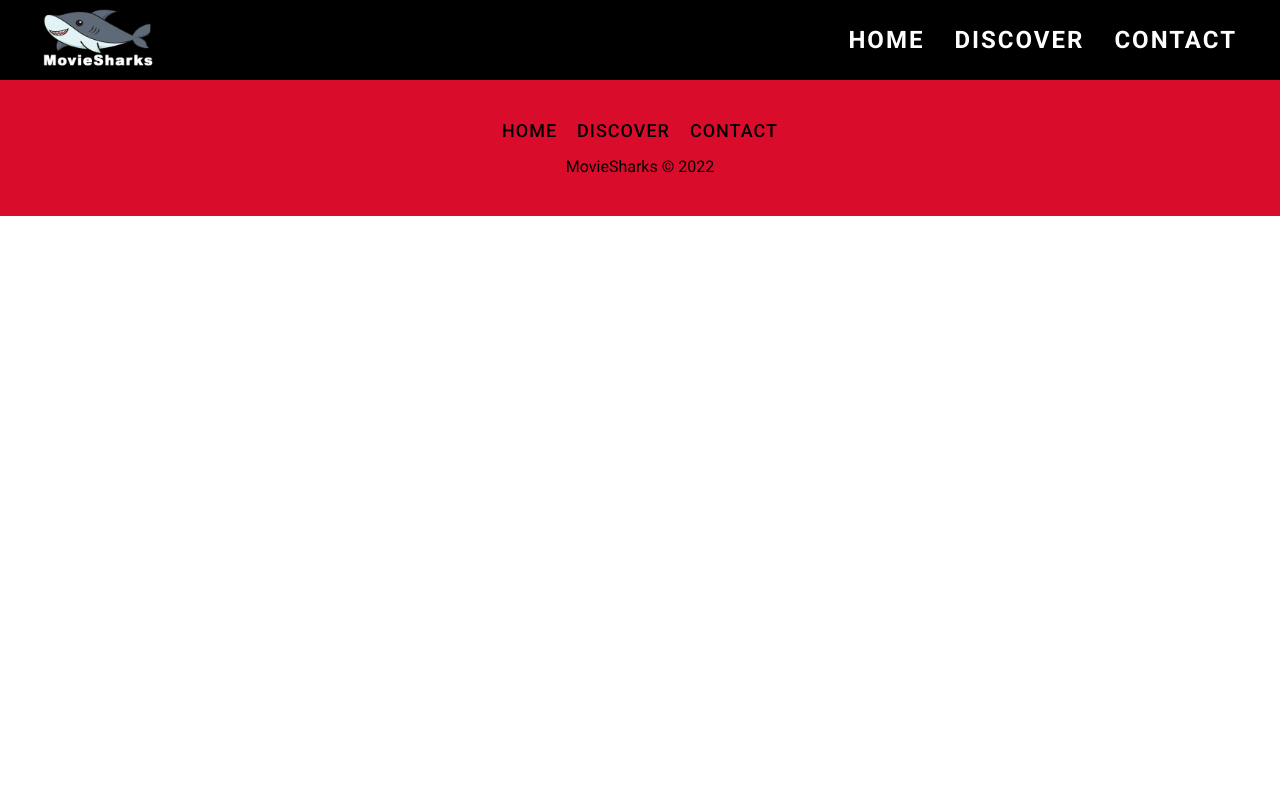
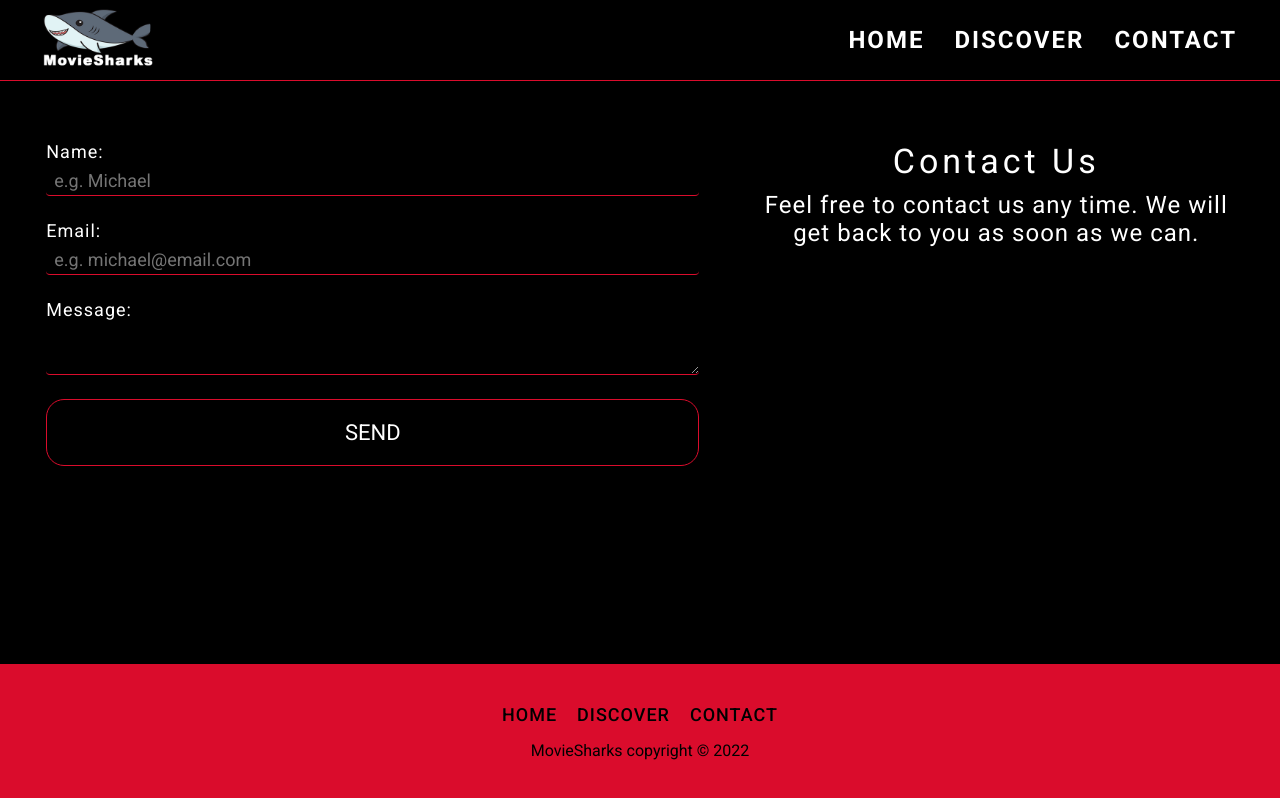
Before and after one commit to NadmorskaAlpaka/moviesharks, a React (Create React App) app: page /contact in a window 1280 px wide. Built offline with nearby package versions, Linux system fonts and the light colour scheme.

Commit message:
discover page

```diff
--- a/src/App.js
+++ b/src/App.js
@@ -2,6 +2,8 @@ import Navbar from './components/Navbar'
 import { BrowserRouter as Router, Routes, Route } from 'react-router-dom';
 import Home from './pages/Home';
 import Footer from './components/Footer';
+import Contact from './pages/Contact';
+import Discover from './pages/Discover';
 
 function App() {
   return (
@@ -10,6 +12,8 @@ function App() {
         <Navbar />
           <Routes>
             <Route path="/" element={<Home />} />
+            <Route path="/discover" element={<Discover />} />
+            <Route path="/contact" element={<Contact />} />
           </Routes>
         <Footer />
       </div>
--- a/src/components/BrowseMoreMovies.jsx
+++ b/src/components/BrowseMoreMovies.jsx
@@ -7,7 +7,7 @@ const Browsemoremovies = () => {
             <div className='container'>
                 <div className='row'>
                     <div className='browse-more-movies--wrapper'>
-                        <Link to="/" className='btn click'>
+                        <Link to="/discover" className='btn click'>
                             Discover more movies
                         </Link>
                     </div>
--- a/src/components/Footer.jsx
+++ b/src/components/Footer.jsx
@@ -14,18 +14,18 @@ const Footer = () => {
                                 </Link>
                             </li>
                             <li className='footer__list--element click'>
-                                <Link to="/" className='footer__link'>
+                                <Link to="/discover" className='footer__link'>
                                     Discover
                                 </Link>
                             </li>
                             <li className='footer__list--element click'>
-                                <Link to="/" className='footer__link'>
+                                <Link to="/contact" className='footer__link'>
                                     Contact
                                 </Link>
                             </li>
                         </ul>
                         <span className='copyright'>
-                            MovieSharks &copy; 2022
+                            MovieSharks copyright &copy; 2022
                         </span>
                     </div>
                 </div>
--- a/src/components/MovieCard.jsx
+++ b/src/components/MovieCard.jsx
@@ -15,7 +15,7 @@ const Moviecard = ({movie}) => {
             </span>
             <span className="movie__rating">
                 {
-                    movie.vote_average
+                    movie.vote_average.toFixed(1)
                 }
             </span>
         </div>
--- a/src/components/Navbar.jsx
+++ b/src/components/Navbar.jsx
@@ -24,7 +24,7 @@ const Navbar = () => {
                         <Link
                             data-title="DISCOVER"
                             className="nav__link link--hover-effect"
-                            to="/"
+                            to="/discover"
                         >
                             Discover
                         </Link>
@@ -33,7 +33,7 @@ const Navbar = () => {
                         <Link
                             data-title="CONTACT"
                             className="nav__link link--hover-effect"
-                            to="/"
+                            to="/contact"
                         >
                             Contact
                         </Link>
--- a/src/components/TopRatedMovies.jsx
+++ b/src/components/TopRatedMovies.jsx
@@ -20,7 +20,7 @@ const TopRatedMovies = () => {
             <div className="container">
                 <div className="row">
                     <h2 className="section__title">Top Rated Movies</h2>
-                    <div className="top-rated-movies--wrapper">
+                    <div className="movies--wrapper">
                         {
                             !topRatedMovies ? (
                                 <>
--- a/src/index.css
+++ b/src/index.css
@@ -8,6 +8,8 @@
             4.TopRatedMovies
             5.Footer
             6.Browsemoremovies
+            7.Contact
+            8.Discover
    =========================*/
 /* =========================
             1.Generic
@@ -28,6 +30,12 @@
 
 html{
   scroll-behavior: smooth;
+}
+
+.App{
+  min-height: 100vh;
+  display: flex;
+  flex-direction: column;
 }
 
 img{
@@ -81,10 +89,16 @@ a{
   text-transform: uppercase;
   border: 1px solid var(--third-color);
   transition: all 300ms ease;
+  background-color: transparent;
 }
 
 .btn:hover{
   background-color: var(--third-color);
+}
+
+.movies--wrapper{
+  display: flex;
+  flex-wrap: wrap;
 }
 
 /* =========================
@@ -294,15 +308,11 @@ nav{
   margin-bottom: 40px;
 }
 
-.top-rated-movies--wrapper{
-  display: flex;
-  flex-wrap: wrap;
-}
-
 .movie-card{
   width: calc(100% / 3);
   display: flex;
   position: relative;
+  overflow: hidden;
 }
 
 .movie-card::after{
@@ -349,8 +359,16 @@ nav{
   border-radius: 50%;
 }
 
+.movie__img{
+  transition: all 300ms ease;
+}
+
 .movie-card:hover .movie__rating{
   color: rgb(255, 224, 50);
+}
+
+.movie-card:hover .movie__img{
+  transform: scale(1.1);
 }
 
 .movie-card--skeleton{
@@ -393,6 +411,8 @@ nav{
 footer{
   padding: 40px 0;
   background-color: var(--third-color);
+  position: sticky;
+  top: 100%;
 }
 
 .footer--wrapper{
@@ -435,3 +455,84 @@ footer{
   display: flex;
   justify-content: center;
 }
+
+/* =========================
+            7.Contact
+   =========================*/
+#contact{
+  padding: 60px 0 40px 0;
+  border-top: 1px solid var(--third-color);
+  display: flex;
+  flex-grow: 1;
+  background-color: var(--primary-color);
+}
+
+.contact--wrapper{
+  display: flex;
+  justify-content: space-between;
+}
+
+.form--wrapper{
+  width: 55%;
+}
+
+.contact-description--wrapper{
+  width: 40%;
+}
+
+.contact-form{
+  display: flex;
+  flex-direction: column;
+}
+
+.contact__box{
+  display: flex;
+  flex-direction: column;
+  margin-bottom: 24px;
+}
+
+.contact__label{
+  color: var(--secondary-color);
+  letter-spacing: 1px;
+  font-size: 18px;
+  margin-bottom: 4px;
+}
+
+.contact__input{
+  padding: 4px 8px;
+  font-size: 18px;
+  border-radius: 4px;
+  background-color: transparent;
+  border: none;
+  color: var(--secondary-color);
+  border-bottom: 1px solid var(--third-color);
+  transition: all 600ms ease;
+}
+
+.contact__input:focus{
+  outline: none;
+  border: 1px solid var(--third-color);
+  color: var(--secondary-color);
+}
+
+.contact__para{
+  color: var(--secondary-color);
+  font-size: 24px;
+  letter-spacing: 1px;
+  text-align: center;
+  margin-top: -30px;
+}
+
+/* =========================
+            8.Discover
+   =========================*/
+#popular-movies,
+#popular-now-playing,
+#upcoming-movies{
+  background-color: var(--primary-color);
+  padding-bottom: 40px;
+}
+
+#popular-movies{
+  padding-top: 40px;
+}
--- /dev/null
+++ b/src/pages/Contact.jsx
@@ -0,0 +1,56 @@
+import React from 'react';
+
+const Contact = () => {
+    return (
+        <section id='contact'>
+            <div className='container'>
+                <div className='row'>
+                    <div className='contact--wrapper'>
+                        <div className="form--wrapper">
+                            <form className='contact-form'>
+                                <div className='contact__box'>
+                                    <label className="contact__label" htmlFor="name">Name:</label>
+                                    <input
+                                        className="contact__input"
+                                        name="name"
+                                        type="text"
+                                        placeholder="e.g. Michael"
+                                        required
+                                    ></input>
+                                </div>
+                                <div className='contact__box'>
+                                    <label className="contact__label" htmlFor="emial">Email:</label>
+                                    <input
+                                        className="contact__input"
+                                        name="email"
+                                        type="email"
+                                        placeholder="e.g. michael@email.com"
+                                        required
+                                    ></input>
+                                </div>
+                                <div className='contact__box'>
+                                    <label className="contact__label" htmlFor="name">Message:</label>
+                                    <textarea
+                                        className="contact__input"
+                                        name="name"
+                                        type="text"
+                                        required
+                                    ></textarea>
+                                </div>
+                                <button className='btn'>Send</button>
+                            </form>
+                        </div>
+                        <div className='contact-description--wrapper'>
+                            <h2 className='section__title'>Contact Us</h2>
+                            <p className='contact__para'>
+                                Feel free to contact us any time. We will get back to you as soon as we can.
+                            </p>
+                        </div>
+                    </div>
+                </div>
+            </div>
+        </section>
+    );
+}
+
+export default Contact;
--- /dev/null
+++ b/src/pages/Discover.jsx
@@ -0,0 +1,71 @@
+import axios from 'axios';
+import React, { useState, useEffect } from 'react';
+import Moviecard from '../components/MovieCard';
+const API_KEY = "049038a1b7b5164539618773284e61c8";
+
+const Discover = () => {
+    const [popularMovies, setPopularMovies] = useState([]);
+    const [nowPlayingMovies, setNowPlayingMovies] = useState([]);
+    const [UpcomingMovies, setUpcomingMovies] = useState([]);
+
+    useEffect(() => {
+        async function getMovies(){
+            const response_PopularMovies = await axios(`https://api.themoviedb.org/3/movie/popular?api_key=${API_KEY}&language=en-US&page=1`)
+            const response_NowPlayingMovies = await axios(`https://api.themoviedb.org/3/movie/now_playing?api_key=${API_KEY}&language=en-US&page=1`)
+            const response_UpcomingMovies = await axios(`https://api.themoviedb.org/3/movie/upcoming?api_key=${API_KEY}&language=en-US&page=1`)
+            if(response_PopularMovies){
+                setPopularMovies(response_PopularMovies.data.results.slice(0,6));
+            }
+            if(response_NowPlayingMovies){
+                setNowPlayingMovies(response_NowPlayingMovies.data.results.slice(14,20));
+            }
+            if(response_UpcomingMovies){
+                setUpcomingMovies(response_UpcomingMovies.data.results.slice(0,6));
+            }
+        }
+        getMovies();
+    },[])
+
+    return (
+        <main>
+            <section id="popular-movies">
+                <div className='container'>
+                    <div className='row'>
+                        <h2 className='section__title'>Popular movies</h2>
+                        <div className='movies--wrapper'>
+                            {
+                                popularMovies.map((movie,index) => <Moviecard key={index} movie={movie} />)
+                            }
+                        </div>
+                    </div>
+                </div>
+            </section>
+            <section id="popular-now-playing">
+                <div className='container'>
+                    <div className='row'>
+                        <h2 className='section__title'>Now playing movies</h2>
+                        <div className='movies--wrapper'>
+                            {
+                                nowPlayingMovies.map((movie,index) => <Moviecard key={index} movie={movie} />)
+                            }
+                        </div>
+                    </div>
+                </div>
+            </section>
+            <section id="upcoming-movies">
+                <div className='container'>
+                    <div className='row'>
+                        <h2 className='section__title'>Upcoming movies</h2>
+                        <div className='movies--wrapper'>
+                            {
+                                UpcomingMovies.map((movie,index) => <Moviecard key={index} movie={movie} />)
+                            }
+                        </div>
+                    </div>
+                </div>
+            </section>
+        </main>
+    );
+}
+
+export default Discover;
```
